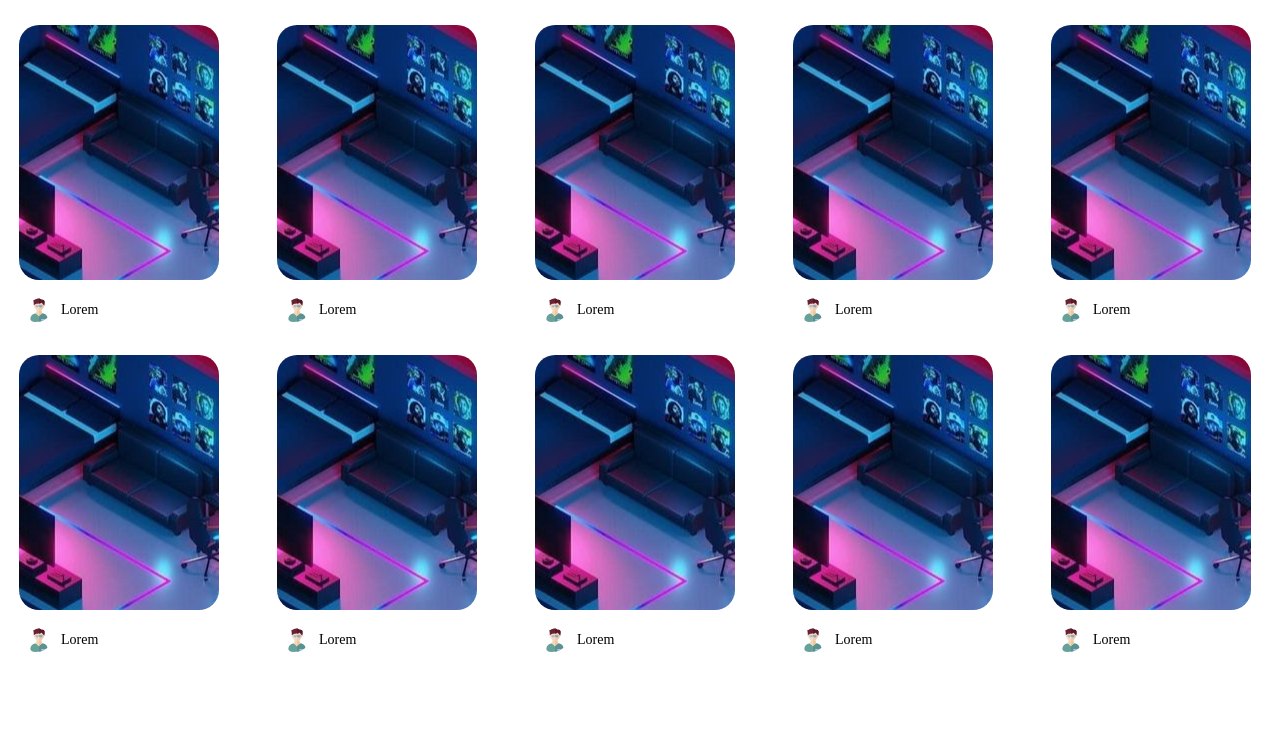
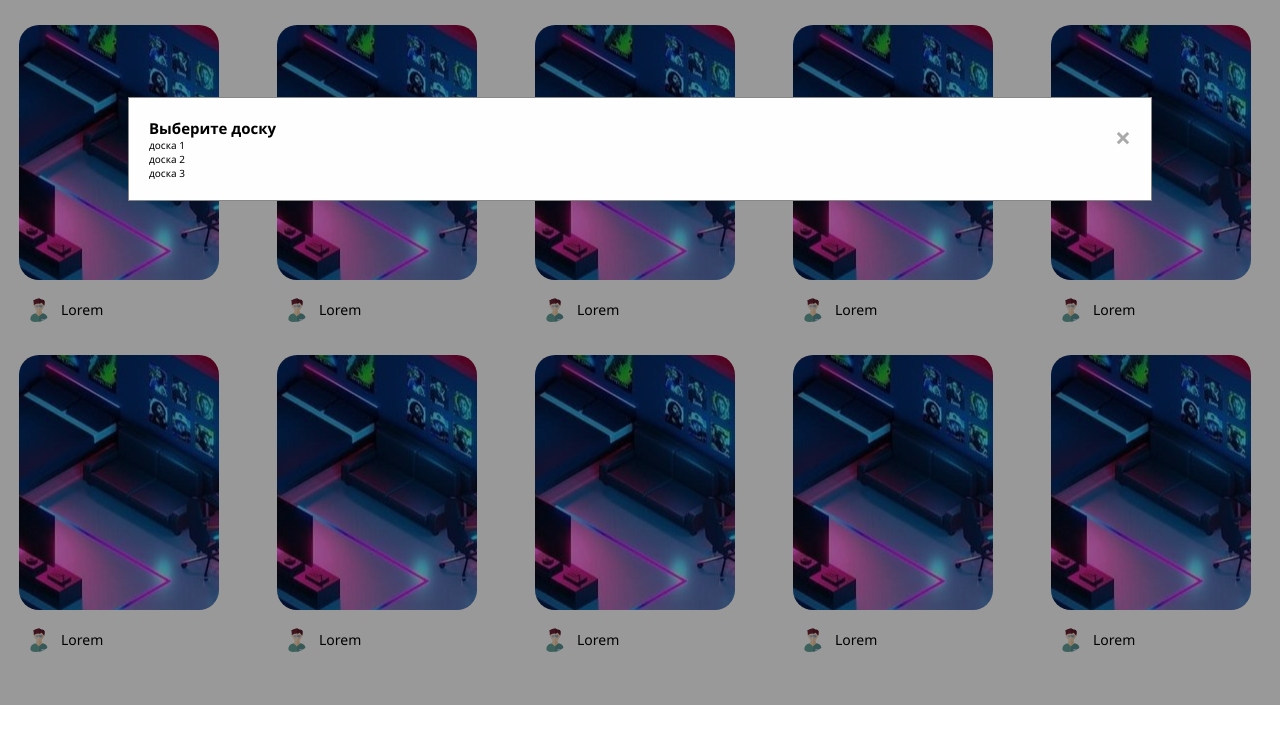
Before and after one commit to AlexMakovetskiy/pinterest-clone, a website built with Parcel: page src/index.html in a window 1280 px wide. Shown: the part 95-838 px from the top of the page. Built offline with nearby package versions, Linux system fonts and the light colour scheme.

Commit message:
add sample modal window

```diff
--- /dev/null
+++ b/src/JS/script.js
@@ -0,0 +1,22 @@
+const modal = document.getElementById("myModal");
+const btn = document.getElementById("choose-border");
+const span = document.getElementsByClassName("close")[0];
+
+btn.onclick = function() {
+    modal.removeAttribute("style");
+}
+
+span.onclick = function() {
+    modal.style.display = "none";
+}
+
+window.onclick = function(event) {
+    if (event.target == modal)
+        modal.style.display = "none";
+}
+
+function hideModal() {
+    const modalBackground = document.getElementById("myModal");
+    modalBackground.setAttribute("style", "display: none");
+    console.log('gtr');
+}
--- a/src/index.html
+++ b/src/index.html
@@ -6,9 +6,10 @@
     <meta name="viewport" content="width=device-width, initial-scale=1.0">
     <title>Document</title>
     <link rel="stylesheet" href="style/reset.scss">
+    <link rel="stylesheet" href="style/common.scss">
     <link rel="stylesheet" href="style/style.scss">
 </head>
-<body>
+<body onload="hideModal()">
     <header class="header section">
         <div class="logo-wrap">
             <img src="./assets/rastor/header/logo-pinterest.png" alt="pinterest logo" class="logo-wrap__logotype">
@@ -18,7 +19,7 @@
             <img src="./assets/vector/header/magnifier.svg" alt="magnifier" class="search-form__magnifier">
             <input type="text" class="search-form__input-line" placeholder="Поиск...">
         </div>
-        <button class="choose-border">Выбрать доску</button>
+        <button class="choose-border" id="choose-border">Выбрать доску</button>
     </header>
     <main class="pins-conteiner">
         <section class="pins-conteiner__vertical-pins">
@@ -246,5 +247,15 @@
             </div>
         </section>
     </main>
+    <div id="myModal" class="modal">
+        <div class="modal-content">
+            <span class="close">&times;</span>
+            <h2>Выберите доску</h2>
+            <p>доска 1</p>
+            <p>доска 2</p>
+            <p>доска 3</p>
+        </div>
+    </div>
+    <script src="./JS/script.js"></script>
 </body>
 </html>
--- a/src/style/style.scss
+++ b/src/style/style.scss
@@ -178,3 +178,39 @@
         }
     }
 }
+
+.modal {
+    display: block;
+    position: fixed;
+    z-index: 1;
+    left: 0;
+    top: 0;
+    width: 100%;
+    height: 100%;
+    overflow: auto;
+    background-color: rgb(0,0,0);
+    background-color: rgba(0,0,0,0.4);
+
+    .modal-content {
+        background-color: #fefefe;
+        margin: 15% auto;
+        padding: 20px;
+        border: 1px solid #888;
+        width: 80%;
+
+        .close {
+            color: #aaa;
+            float: right;
+            font-size: 28px;
+            font-weight: bold;
+        }
+
+        .close:hover,
+        .close:focus {
+            color: black;
+            text-decoration: none;
+            cursor: pointer;
+        }
+
+    }
+}
```
